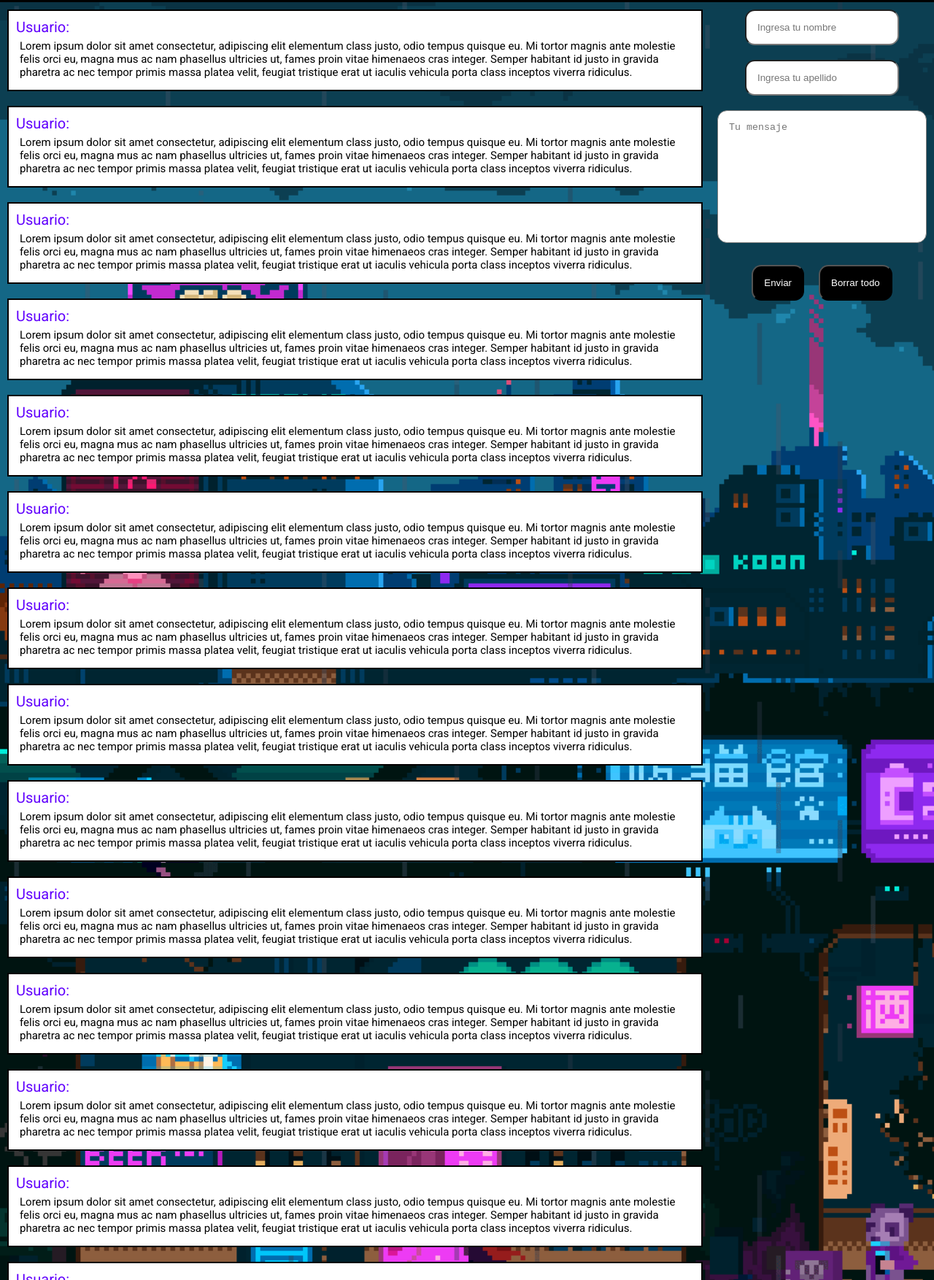
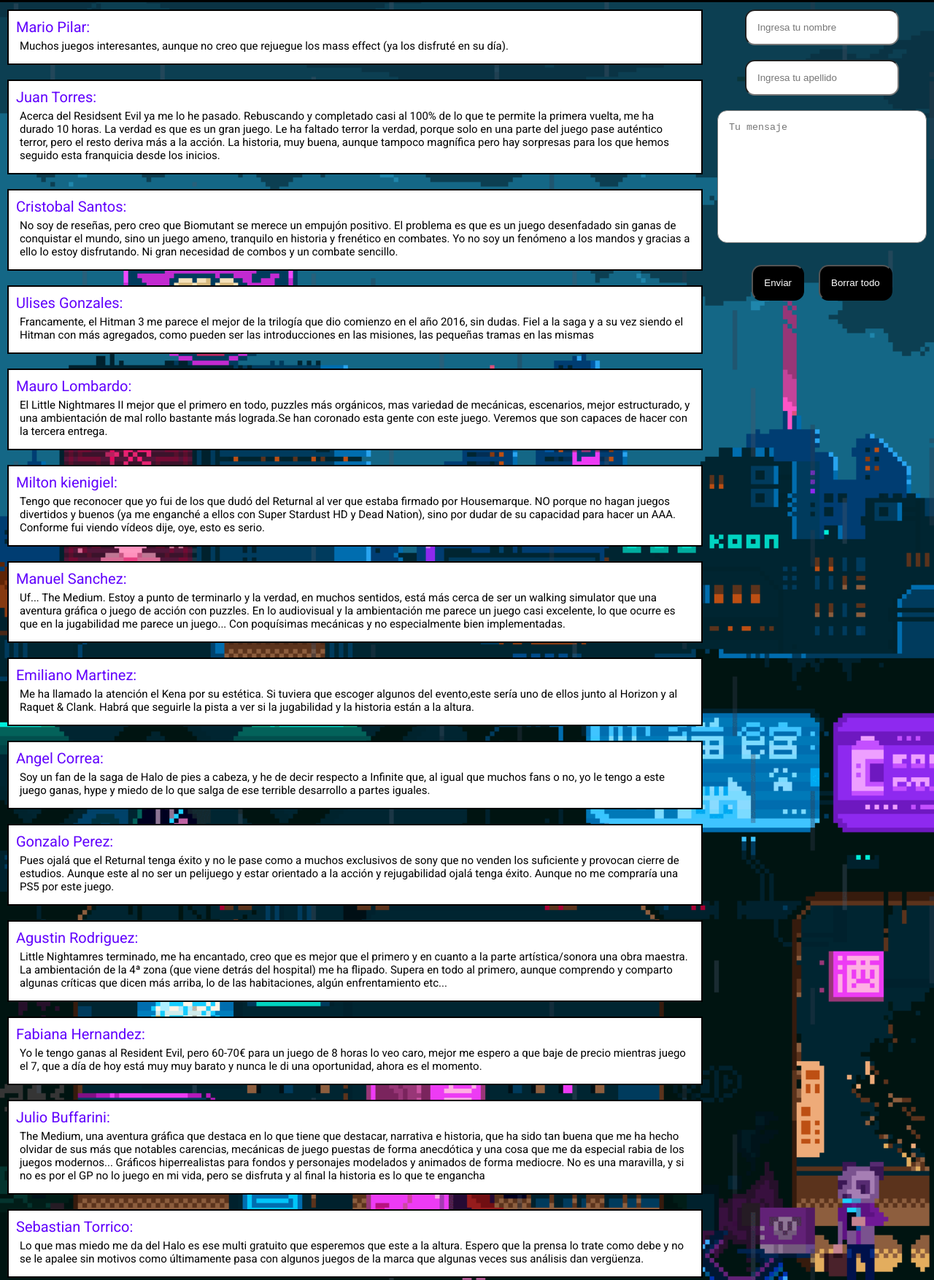
Before and after one commit to PedroKassar/Proyecto-coder, a website: page opiniones.html in a window 1280 px wide. Shown: the part 102-1856 px from the top of the page at 73% size. Drawn offline with Linux system fonts and the light colour scheme.

Commit message:
Opiniones reales

```diff
--- a/opiniones.html
+++ b/opiniones.html
@@ -25,103 +25,95 @@
     <div id="gridCont">
         <div class="gente">
             <ul>
-                <li class="fondoLetras">Usuario:
-                    <p>Lorem ipsum dolor sit amet consectetur, adipiscing elit elementum class justo, odio
-                        tempus quisque eu. Mi tortor magnis ante molestie felis orci eu, magna mus ac nam
-                        phasellus ultricies ut, fames proin vitae himenaeos cras integer. Semper habitant id justo in
-                        gravida pharetra ac nec tempor primis massa platea velit, feugiat tristique
-                        erat ut iaculis vehicula porta class inceptos viverra ridiculus.</p>
+                <li class="fondoLetras">Mario Pilar:
+                    <p>Muchos juegos interesantes, aunque no creo que rejuegue los mass effect (ya los disfruté en
+                        su día).</p>
                 </li>
-                <li class="fondoLetras">Usuario:
-                    <p>Lorem ipsum dolor sit amet consectetur, adipiscing elit elementum class justo, odio
-                        tempus quisque eu. Mi tortor magnis ante molestie felis orci eu, magna mus ac nam
-                        phasellus ultricies ut, fames proin vitae himenaeos cras integer. Semper habitant id justo in
-                        gravida pharetra ac nec tempor primis massa platea velit, feugiat tristique
-                        erat ut iaculis vehicula porta class inceptos viverra ridiculus.</p>
+                <li class="fondoLetras">Juan Torres:
+                    <p>Acerca del Residsent Evil ya me lo he pasado. Rebuscando y completado casi al 100% de lo que te
+                        permite la primera vuelta,
+                        me ha durado 10 horas. La verdad es que es un gran juego. Le ha faltado terror la verdad, porque
+                        solo en una parte del juego pase auténtico terror, pero el resto deriva más a la acción. La
+                        historia, muy buena, aunque tampoco magnífica pero hay sorpresas para los que hemos seguido esta
+                        franquicia desde los inicios.</p>
                 </li>
-                <li class="fondoLetras">Usuario:
-                    <p>Lorem ipsum dolor sit amet consectetur, adipiscing elit elementum class justo, odio
-                        tempus quisque eu. Mi tortor magnis ante molestie felis orci eu, magna mus ac nam
-                        phasellus ultricies ut, fames proin vitae himenaeos cras integer. Semper habitant id justo in
-                        gravida pharetra ac nec tempor primis massa platea velit, feugiat tristique
-                        erat ut iaculis vehicula porta class inceptos viverra ridiculus.</p>
+                <li class="fondoLetras">Cristobal Santos:
+                    <p>No soy de reseñas, pero creo que Biomutant se merece un empujón positivo. El problema es que es
+                        un juego desenfadado sin ganas de conquistar el mundo, sino un juego ameno, tranquilo en
+                        historia y frenético en combates. Yo no soy un fenómeno a los mandos y gracias a ello lo estoy
+                        disfrutando. Ni gran necesidad de combos y un combate sencillo.</p>
                 </li>
-                <li class="fondoLetras">Usuario:
-                    <p>Lorem ipsum dolor sit amet consectetur, adipiscing elit elementum class justo, odio
-                        tempus quisque eu. Mi tortor magnis ante molestie felis orci eu, magna mus ac nam
-                        phasellus ultricies ut, fames proin vitae himenaeos cras integer. Semper habitant id justo in
-                        gravida pharetra ac nec tempor primis massa platea velit, feugiat tristique
-                        erat ut iaculis vehicula porta class inceptos viverra ridiculus.</p>
+                <li class="fondoLetras">Ulises Gonzales:
+                    <p>Francamente, el Hitman 3 me parece el mejor de la trilogía que dio comienzo en el año 2016, sin
+                        dudas.
+                        Fiel a la saga y a su vez siendo el Hitman con más agregados, como pueden ser las introducciones
+                        en las misiones, las pequeñas tramas en las mismas</p>
                 </li>
-                <li class="fondoLetras">Usuario:
-                    <p>Lorem ipsum dolor sit amet consectetur, adipiscing elit elementum class justo, odio
-                        tempus quisque eu. Mi tortor magnis ante molestie felis orci eu, magna mus ac nam
-                        phasellus ultricies ut, fames proin vitae himenaeos cras integer. Semper habitant id justo in
-                        gravida pharetra ac nec tempor primis massa platea velit, feugiat tristique
-                        erat ut iaculis vehicula porta class inceptos viverra ridiculus.</p>
+                <li class="fondoLetras">Mauro Lombardo:
+                    <p>El Little Nightmares II mejor que el primero en todo, puzzles más orgánicos, mas variedad de
+                        mecánicas, escenarios, mejor
+                        estructurado, y una ambientación de mal rollo bastante más lograda.Se han coronado esta gente
+                        con este juego.
+                        Veremos que son capaces de hacer con la tercera entrega.</p>
                 </li>
-                <li class="fondoLetras">Usuario:
-                    <p>Lorem ipsum dolor sit amet consectetur, adipiscing elit elementum class justo, odio
-                        tempus quisque eu. Mi tortor magnis ante molestie felis orci eu, magna mus ac nam
-                        phasellus ultricies ut, fames proin vitae himenaeos cras integer. Semper habitant id justo in
-                        gravida pharetra ac nec tempor primis massa platea velit, feugiat tristique
-                        erat ut iaculis vehicula porta class inceptos viverra ridiculus.</p>
+                <li class="fondoLetras">Milton kienigiel:
+                    <p>Tengo que reconocer que yo fui de los que dudó del Returnal al ver que estaba firmado por
+                        Housemarque. NO porque no hagan juegos divertidos y buenos (ya me enganché a ellos con Super
+                        Stardust HD y Dead Nation), sino por dudar de su capacidad para hacer un AAA. Conforme fui
+                        viendo vídeos dije, oye, esto es serio.</p>
                 </li>
-                <li class="fondoLetras">Usuario:
-                    <p>Lorem ipsum dolor sit amet consectetur, adipiscing elit elementum class justo, odio
-                        tempus quisque eu. Mi tortor magnis ante molestie felis orci eu, magna mus ac nam
-                        phasellus ultricies ut, fames proin vitae himenaeos cras integer. Semper habitant id justo in
-                        gravida pharetra ac nec tempor primis massa platea velit, feugiat tristique
-                        erat ut iaculis vehicula porta class inceptos viverra ridiculus.</p>
+                <li class="fondoLetras">Manuel Sanchez:
+                    <p>Uf... The Medium. Estoy a punto de terminarlo y la verdad, en muchos sentidos, está más cerca de
+                        ser un walking simulator que una aventura gráfica o juego de acción con puzzles. En lo
+                        audiovisual y la ambientación me parece un juego casi excelente, lo que ocurre es que en
+                        la jugabilidad me parece un juego... Con poquísimas mecánicas y no especialmente bien
+                        implementadas.</p>
                 </li>
-                <li class="fondoLetras">Usuario:
-                    <p>Lorem ipsum dolor sit amet consectetur, adipiscing elit elementum class justo, odio
-                        tempus quisque eu. Mi tortor magnis ante molestie felis orci eu, magna mus ac nam
-                        phasellus ultricies ut, fames proin vitae himenaeos cras integer. Semper habitant id justo in
-                        gravida pharetra ac nec tempor primis massa platea velit, feugiat tristique
-                        erat ut iaculis vehicula porta class inceptos viverra ridiculus.</p>
+                <li class="fondoLetras">Emiliano Martinez:
+                    <p>Me ha llamado la atención el Kena por su estética. Si tuviera que escoger algunos del
+                        evento,este sería uno de ellos junto al Horizon y al Raquet & Clank. Habrá que seguirle la pista
+                        a ver si la jugabilidad y la historia están a la altura.</p>
                 </li>
-                <li class="fondoLetras">Usuario:
-                    <p>Lorem ipsum dolor sit amet consectetur, adipiscing elit elementum class justo, odio
-                        tempus quisque eu. Mi tortor magnis ante molestie felis orci eu, magna mus ac nam
-                        phasellus ultricies ut, fames proin vitae himenaeos cras integer. Semper habitant id justo in
-                        gravida pharetra ac nec tempor primis massa platea velit, feugiat tristique
-                        erat ut iaculis vehicula porta class inceptos viverra ridiculus.</p>
+                <li class="fondoLetras">Angel Correa:
+                    <p>Soy un fan de la saga de Halo de pies a cabeza, y he de decir respecto a Infinite que, al igual
+                        que
+                        muchos fans o no, yo le tengo a este juego ganas, hype y miedo de lo que salga de ese terrible
+                        desarrollo a partes iguales.</p>
                 </li>
-                <li class="fondoLetras">Usuario:
-                    <p>Lorem ipsum dolor sit amet consectetur, adipiscing elit elementum class justo, odio
-                        tempus quisque eu. Mi tortor magnis ante molestie felis orci eu, magna mus ac nam
-                        phasellus ultricies ut, fames proin vitae himenaeos cras integer. Semper habitant id justo in
-                        gravida pharetra ac nec tempor primis massa platea velit, feugiat tristique
-                        erat ut iaculis vehicula porta class inceptos viverra ridiculus.</p>
+                <li class="fondoLetras">Gonzalo Perez:
+                    <p>Pues ojalá que el Returnal tenga éxito y no le pase como a muchos exclusivos de sony que no
+                        venden los suficiente
+                        y provocan cierre de estudios.
+                        Aunque este al no ser un pelijuego y estar orientado a la acción y rejugabilidad ojalá tenga
+                        éxito.
+                        Aunque no me compraría una PS5 por este juego.</p>
                 </li>
-                <li class="fondoLetras">Usuario:
-                    <p>Lorem ipsum dolor sit amet consectetur, adipiscing elit elementum class justo, odio
-                        tempus quisque eu. Mi tortor magnis ante molestie felis orci eu, magna mus ac nam
-                        phasellus ultricies ut, fames proin vitae himenaeos cras integer. Semper habitant id justo in
-                        gravida pharetra ac nec tempor primis massa platea velit, feugiat tristique
-                        erat ut iaculis vehicula porta class inceptos viverra ridiculus.</p>
+                <li class="fondoLetras">Agustin Rodriguez:
+                    <p>Little Nightamres terminado, me ha encantado, creo que es mejor que el primero y en cuanto a la
+                        parte
+                        artística/sonora una obra maestra. La ambientación de la 4ª zona (que viene detrás del hospital)
+                        me ha flipado. Supera en todo al primero, aunque comprendo y comparto algunas críticas que dicen
+                        más arriba, lo de las habitaciones, algún enfrentamiento etc...</p>
                 </li>
-                <li class="fondoLetras">Usuario:
-                    <p>Lorem ipsum dolor sit amet consectetur, adipiscing elit elementum class justo, odio
-                        tempus quisque eu. Mi tortor magnis ante molestie felis orci eu, magna mus ac nam
-                        phasellus ultricies ut, fames proin vitae himenaeos cras integer. Semper habitant id justo in
-                        gravida pharetra ac nec tempor primis massa platea velit, feugiat tristique
-                        erat ut iaculis vehicula porta class inceptos viverra ridiculus.</p>
+                <li class="fondoLetras">Fabiana Hernandez:
+                    <p>Yo le tengo ganas al Resident Evil, pero 60-70€ para un juego de 8 horas lo veo caro, mejor me
+                        espero a
+                        que baje de precio mientras juego el 7, que a día de hoy está muy muy barato y nunca le di una
+                        oportunidad, ahora es el momento.</p>
                 </li>
-                <li class="fondoLetras">Usuario:
-                    <p>Lorem ipsum dolor sit amet consectetur, adipiscing elit elementum class justo, odio
-                        tempus quisque eu. Mi tortor magnis ante molestie felis orci eu, magna mus ac nam
-                        phasellus ultricies ut, fames proin vitae himenaeos cras integer. Semper habitant id justo in
-                        gravida pharetra ac nec tempor primis massa platea velit, feugiat tristique
-                        erat ut iaculis vehicula porta class inceptos viverra ridiculus.</p>
+                <li class="fondoLetras">Julio Buffarini:
+                    <p>The Medium, una aventura gráfica que destaca en lo que tiene que destacar,
+                        narrativa e historia, que ha sido tan buena que me ha hecho olvidar de sus más que notables
+                        carencias, mecánicas de juego puestas de forma anecdótica y una cosa que me da especial rabia de
+                        los juegos modernos... Gráficos hiperrealistas para fondos y personajes modelados y animados de
+                        forma mediocre.
+                        No es una maravilla, y si no es por el GP no lo juego en mi vida, pero se disfruta y al final la
+                        historia es lo que te engancha</p>
                 </li>
-                <li class="fondoLetras">Usuario:
-                    <p>Lorem ipsum dolor sit amet consectetur, adipiscing elit elementum class justo, odio
-                        tempus quisque eu. Mi tortor magnis ante molestie felis orci eu, magna mus ac nam
-                        phasellus ultricies ut, fames proin vitae himenaeos cras integer. Semper habitant id justo in
-                        gravida pharetra ac nec tempor primis massa platea velit, feugiat tristique
-                        erat ut iaculis vehicula porta class inceptos viverra ridiculus.</p>
+                <li class="fondoLetras">Sebastian Torrico:
+                    <p>Lo que mas miedo me da del Halo es ese multi gratuito que esperemos que este a la altura.
+                        Espero que la prensa lo trate como debe y no se le apalee sin motivos como últimamente pasa con
+                        algunos juegos de la marca que algunas veces sus análisis dan vergüenza.</p>
                 </li>
             </ul>
         </div>
```
